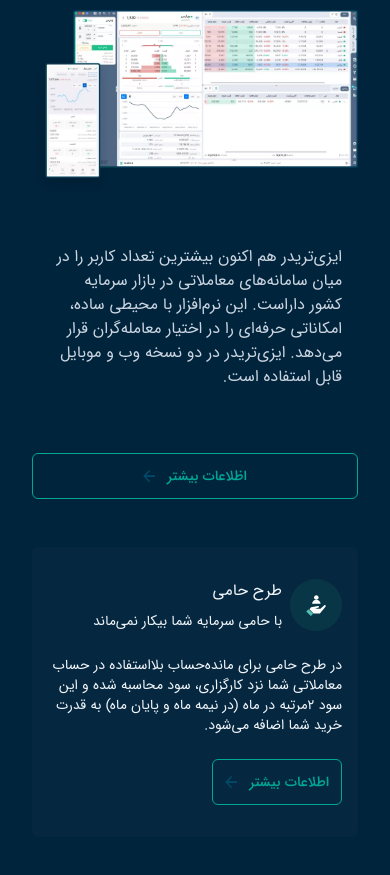
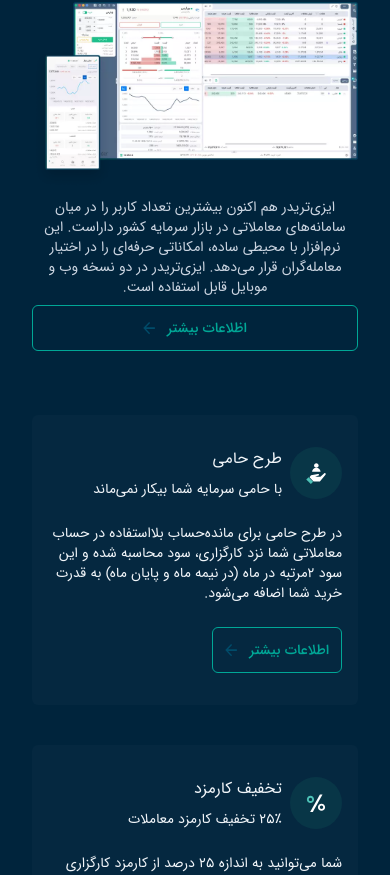
Before and after one commit to EvoNick-IR/Mofid-Securities-clone, a React (Vite) app: page / in a window 390 px wide. Shown: the part 4039-4914 px from the top of the page. Built offline with nearby package versions, Linux system fonts and the light colour scheme.

Commit message:
fix: fixed EasyTrade Component responsive

```diff
--- a/src/components/EasyTrade/EasyTrade.jsx
+++ b/src/components/EasyTrade/EasyTrade.jsx
@@ -8,8 +8,8 @@
 
 const EasyTrade = () => {
   return (
-    <div className="max-w-[1140px] w-full px-4 flex flex-col justify-center items-center mt-[128px]  text-white gap-12">
-      <div className="flex gap-4">
+    <div className="max-w-[1140px] w-full px-4 flex flex-col justify-center items-center mt-[128px] text-white">
+      <div className="flex gap-4 mb-10">
         <div className="flex flex-col ismed gap-2 text-xs">
           <img src={rainbow_larg} alt="" className="w-[63px] h-[42px]" />
           <div className="flex ">
@@ -22,24 +22,25 @@
           <h3 className="isreg text-base">ساده اما حرفه ای</h3>
         </div>
       </div>
-      <img src={easyTrade} alt="" className="w-full block" />
-      <div className="flex flex-wrap w-full items-end gap-16 text-base isreg text-slate-300">
-        <div className="flex px-4 ">
-          <p className="">
+
+      <img src={easyTrade} alt="" className="block w-full" />
+
+      <div className="isreg text-slate-300 mt-2 flex flex-col items-center gap-2 lg:gap-6 md:flex-row md:justify-between md:w-[95%] ">
+        <div className="md:w-4/5 lg:w-2/3">
+          <p className="text-center text-sm md:text-right lg:text-lg">
             ایزی‌تریدر هم اکنون بیشترین تعداد کاربر را در میان سامانه‌های
             معاملاتی در بازار سرمایه کشور داراست. این نرم‌افزار با محیطی ساده،
             امکاناتی حرفه‌ای را در اختیار معامله‌گران قرار می‌دهد. ایزی‌تریدر در
             دو نسخه وب و موبایل قابل استفاده است.
           </p>
         </div>
-
-        <div className="w-full">
+        <div className="w-full md:w-1/5">
           <Button_nogreen title="اظلاعات بیشتر" />
         </div>
       </div>
-      <div className="flex flex-wrap  items-end gap-10 text-base isreg text-slate-100">
-        <div className="w-full flex px-4 py-8 rounded-md gap-6 flex-col  bg-[#052840]">
-          <div className="flex gap-2 w-full ">
+      <div className="flex flex-wrap mt-16  items-end gap-10 text-base isreg text-slate-100 mb-16 justify-center lg:flex-nowrap lg:w-[85%] ">
+        <div className="flex px-4 py-8 rounded-md gap-6 flex-col  bg-[#052840] md:w-1/2 lg:h-[270px]">
+          <div className="flex gap-2  ">
             <img src={hami} alt="" />
             <div className="flex flex-col gap-2">
               <h2>طرح حامی</h2>
@@ -57,7 +58,7 @@
             <Button_nogreen title="اطلاعات بیشتر" />
           </div>
         </div>
-        <div className="w-full flex px-4 py-8 rounded-md gap-6 flex-col  bg-[#052840]">
+        <div className="flex px-4 py-8 rounded-md gap-6 flex-col  bg-[#052840] md:w-1/2 lg:h-[270px]">
           <div className="flex gap-2 w-full ">
             <img src={karmozd} alt="" className="" />
             <div className="flex flex-col gap-2">
```
